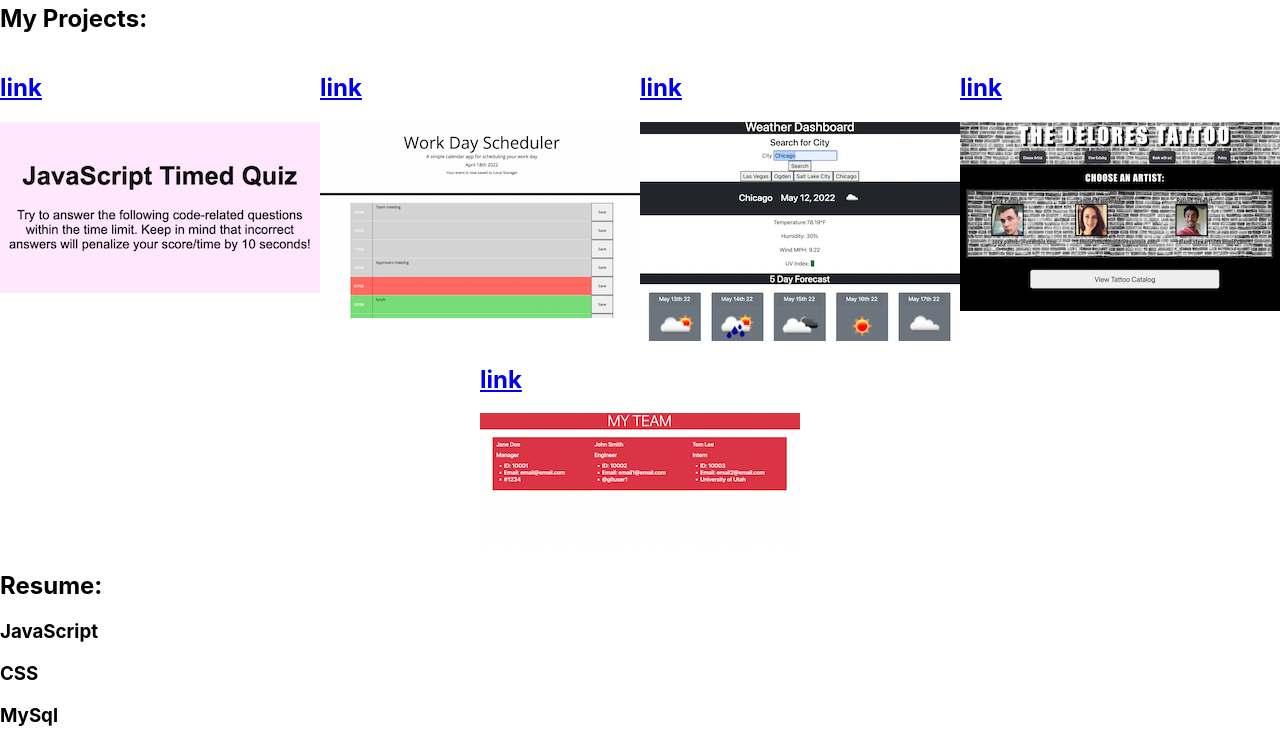
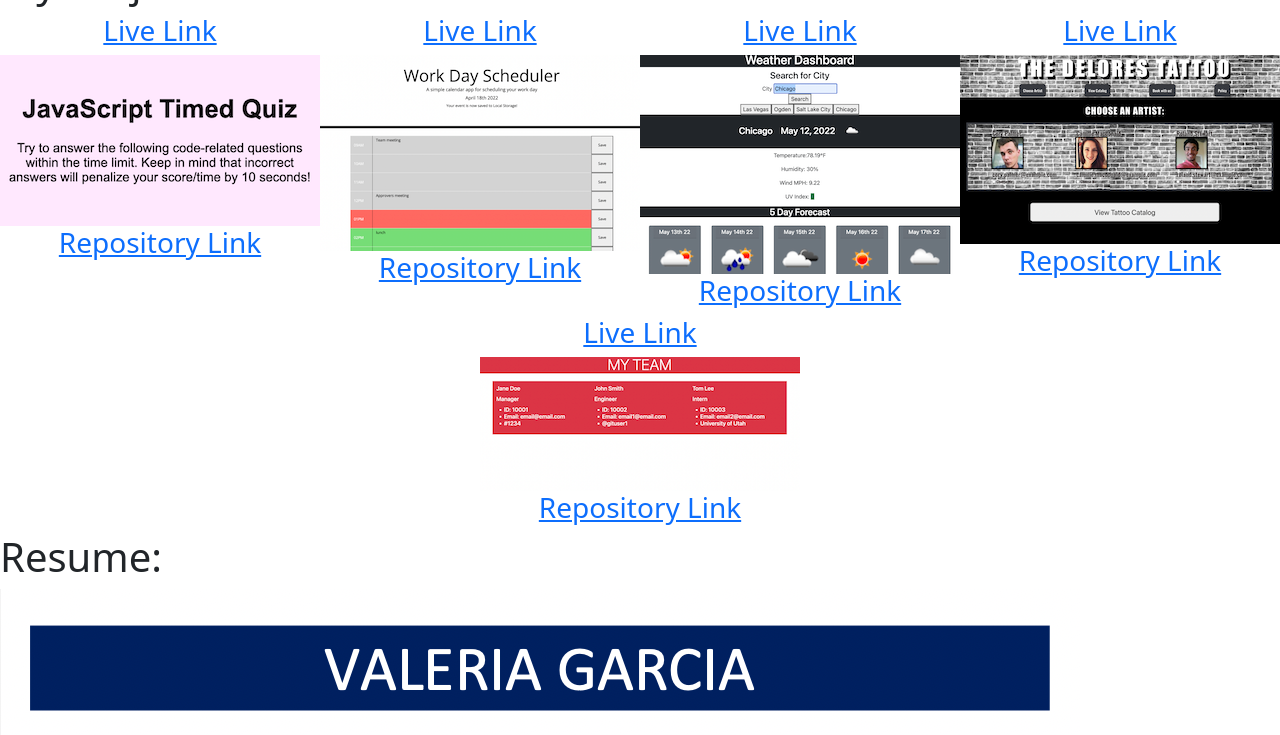
Before and after one commit to vhivestate/react-portfolio-2.0, a React (Create React App) app: page / in a window 1280 px wide. Shown: the part 760-1495 px from the top of the page. Built offline with nearby package versions, Linux system fonts and the light colour scheme.

Commit message:
added resume

```diff
--- a/package.json
+++ b/package.json
@@ -16,6 +16,7 @@
     "react-dom": "^18.2.0",
     "react-icons": "^4.4.0",
     "react-scripts": "5.0.1",
+    "reactstrap": "^9.1.2",
     "styled-components": "^5.3.5",
     "web-vitals": "^2.1.4"
   },
--- a/src/components/Contact/index.js
+++ b/src/components/Contact/index.js
@@ -43,16 +43,16 @@ function ContactForm() {
           <h1>Contact me</h1>
           <form action="" id="contact-form" onSubmit={handleSubmit}>
             <div>
-              <label htmlFor="name">Name:</label>
-              <input type="text" name="name" defaultValue={name} onBlur={handleChange} />
+              <label htmlFor="name"></label>
+              <input type="text" name="name" defaultValue={name} onBlur={handleChange} placeholder="Name"/>
             </div>
             <div>
-              <label htmlFor="email">Email address:</label>
-              <input type="email" name="email" defaultValue={email} onBlur={handleChange}/>
+              <label htmlFor="email"></label>
+              <input type="email" name="email" defaultValue={email} onBlur={handleChange} placeholder="Email Address"/>
             </div>
             <div>
-              <label htmlFor="message">Message:</label>
-              <textarea name="message" rows="5" defaultValue={message} onBlur={handleChange}/>
+              <label htmlFor="message"></label>
+              <textarea name="message" rows="5" defaultValue={message} onBlur={handleChange} placeholder="Your message"/>
             </div>
             {errorMessage && (
                 <div>
--- a/src/components/Nav/index.js
+++ b/src/components/Nav/index.js
@@ -1,5 +1,8 @@
 import React from 'react';
-import '../../index.css'
+import '../../index.css';
+import 'bootstrap/dist/css/bootstrap.min.css';
+import { Button } from 'reactstrap';
+
 
 function Nav(props) {
     const {
--- a/src/components/Portfolio/index.js
+++ b/src/components/Portfolio/index.js
@@ -8,37 +8,56 @@ import '../../index.css'
 
 
 function Portfolio() {
+  const QuizLive = <a href="https://vhivestate.github.io/Code-Quiz/"> Live Link </a>;
+  const ScheduleLive = <a href="https://vhivestate.github.io/Work-Scheduler/"> Live Link </a>;
+  const WeatherLive = <a href="https://vhivestate.github.io/Weather-Dashboard/"> Live Link </a>;
+  const ApptLive = <a href="https://vhivestate.github.io/Appt-Booker/"> Live Link </a>;
+  const TeamLive = <a href="https://vhivestate.github.io/team-pro-generator/"> Live Link </a>;
 
-  const QuizLink = <a href="https://github.com/vhivestate/Code-Quiz"> link </a>;
+  const QuizRepo = <a href="https://github.com/vhivestate/Code-Quiz"> Repository Link </a>;
+  const ScheduleRepo = <a href="https://github.com/vhivestate/Work-Scheduler">Repository Link</a>;
+  const WeatherRepo = <a href="https://github.com/vhivestate/Weather-Dashboard"> Repository Link </a>;
+  const AttpRepo = <a href="https://github.com/vhivestate/Appt-Booker"> Repository Link </a>;
+  const TeamRepo = <a href="https://github.com/vhivestate/team-pro-generator"> Repository Link </a>;
 
 
   return (
     <section>
         <h1>My Projects:</h1>
+
       <div id='portfolio'>
-      <div>
-      <h1>{QuizLink}</h1>
-      <img src={Quiz} alt='Quiz screenshot'></img>
+        <div>
+        <h3>{QuizLive}</h3>
+          <img src={Quiz} alt='Quiz screenshot'></img>
+          <h3>{QuizRepo}</h3>
       </div>
 
       <div>
-      <h1>{QuizLink}</h1>
+      <h3>{ScheduleLive}</h3>
       <img src={Schedule} alt=''></img>
+      <h3>{ScheduleRepo}</h3>
+
       </div>
 
       <div>
-      <h1>{QuizLink}</h1>
+      <h3>{WeatherLive}</h3>
       <img src={Weather} alt=''></img>
+      <h3>{WeatherRepo}</h3>
+
       </div>
 
       <div>
-      <h1>{QuizLink}</h1>
+      <h3>{ApptLive}</h3>
       <img src={Appt} alt=''></img>
+      <h3>{AttpRepo}</h3>
+
       </div>
 
       <div>
-      <h1>{QuizLink}</h1>
+      <h3>{TeamLive}</h3>
       <img src={Team} alt=''></img>
+      <h3>{TeamRepo}</h3>
+
       </div>
       </div>
     </section>
--- a/src/components/Resume/index.js
+++ b/src/components/Resume/index.js
@@ -1,6 +1,7 @@
 // import { render } from '@testing-library/react';
 import React from 'react';
 import ResumePdf from '../../assets/vhivestate-resume.pdf'
+import ResumePng from '../../assets/resume.png'
 
 
 // import styled from 'styled-components';
@@ -9,12 +10,9 @@ function Resume() {
     return (
       <section id="resume">
       <h1>Resume:</h1>
-        <h3 > JavaScript </h3>
-        <h3 > CSS </h3>
-        <h3 > MySql </h3>
-        <h3 > Node.js </h3>
-        <h3 > React </h3>
-
+      <div>
+      <img src={ResumePng} alt="resume"></img>
+      </div>
         <a href={ResumePdf} download="vhivestate-resume.pdf">
             Download Resume
         </a>
--- a/src/index.css
+++ b/src/index.css
@@ -72,4 +72,5 @@ nav  li {
   display: flex;
   flex-wrap: wrap;
   justify-content: space-evenly;
+  text-align: center;
 }
```
Also changed, not shown: src/assets/resume.png (added), 1 other file (tests, documents, lock files or other folders).
